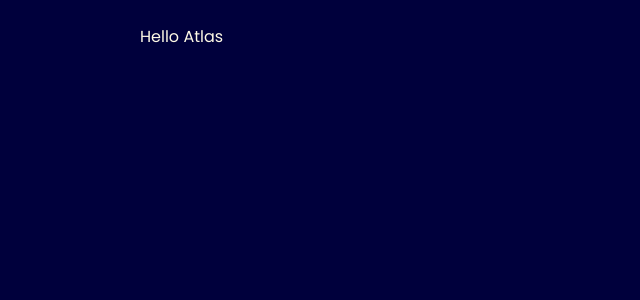
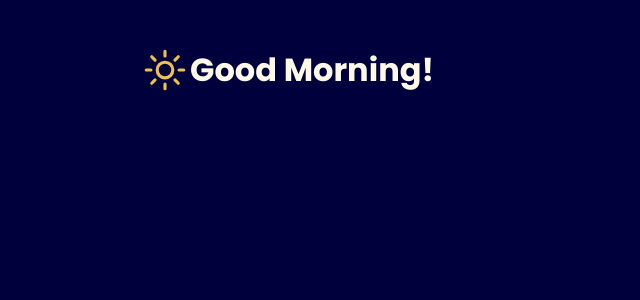
Before and after one commit to jacobleon2117/atlas-react-and-jsx, a React (Vite) app: page / in a window 1280 px wide. Shown: the top 300 px of the page, without its empty margins (0-640 px from the left). Built offline with nearby package versions, Linux system fonts and the light colour scheme.

Commit message:
Added functions, greeting + getCurrentTime for task #1

```diff
--- a/src/App.jsx
+++ b/src/App.jsx
@@ -1,5 +1,11 @@
+import Greeting from "./components/Greeting";
+
 function App() {
-  return <div className="app">Hello Atlas</div>;
+  return (
+    <div className="app">
+      <Greeting />
+    </div>
+  );
 }
 
 export default App;
--- /dev/null
+++ b/src/components/Greeting.jsx
@@ -0,0 +1,43 @@
+import Morning from "../assets/day.svg";
+import Afternoon from "../assets/day.svg";
+import Evening from "../assets/evening.svg";
+import Night from "../assets/night.svg";
+
+const Greeting = () => {
+  const getCurrentTime = () => {
+    const hour = new Date().getHours();
+
+    if (hour >= 6 && hour < 12) {
+      return {
+        image: Morning,
+        text: "Good Morning!",
+      };
+    } else if (hour >= 12 && hour < 17) {
+      return {
+        image: Afternoon,
+        text: "Good Afternoon!",
+      };
+    } else if (hour >= 17 && hour < 21) {
+      return {
+        image: Evening,
+        text: "Good Evening!",
+      };
+    } else {
+      return {
+        image: Night,
+        text: "Good Night!",
+      };
+    }
+  };
+
+  const { image, text } = getCurrentTime();
+
+  return (
+    <h1 className="greeting">
+      <img src={image} alt="Time of day" />
+      {text}
+    </h1>
+  );
+};
+
+export default Greeting;
```
Also changed, not shown: src/components/Header.jsx (added), src/components/SocialLinks.jsx (added).
